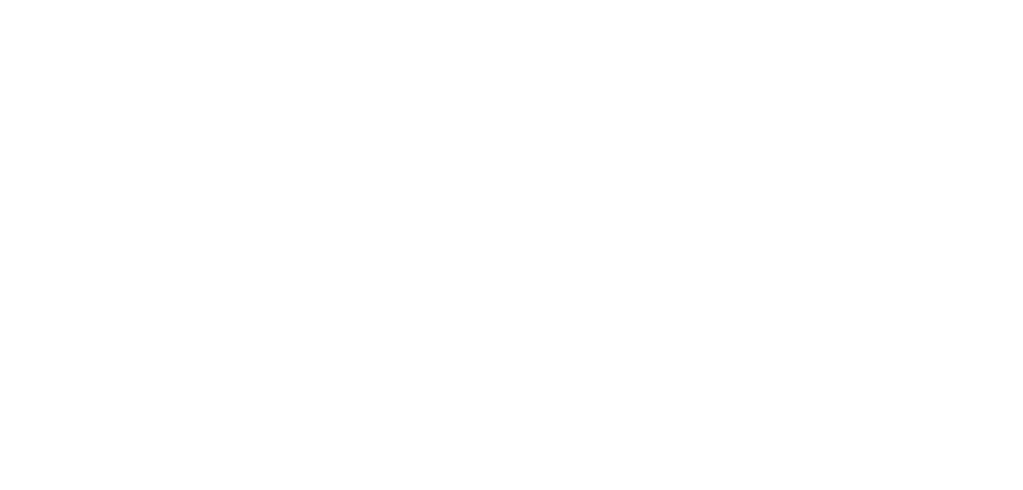
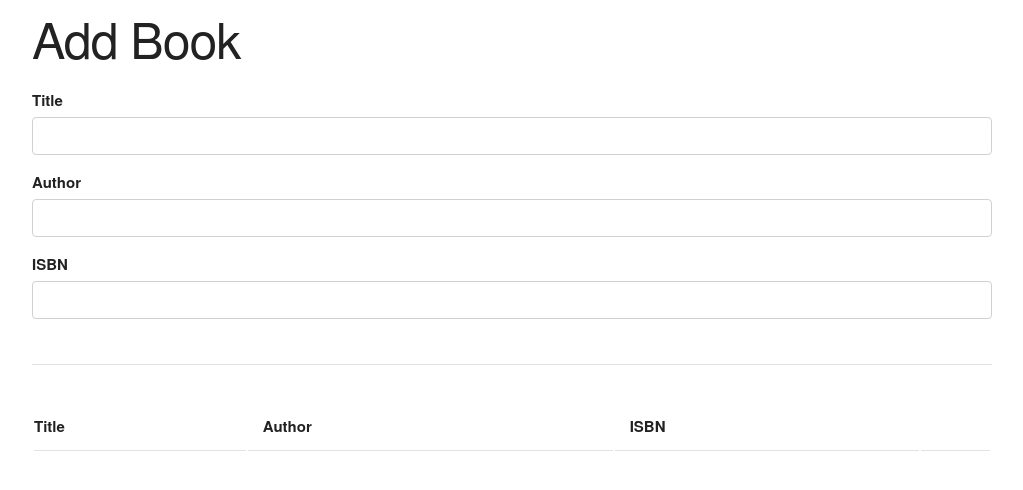
Before and after one commit to mikec-git/Book-List, a plain HTML site: page index.html in a window 1280 px wide. Shown: the whole page, without its empty margins (128-1151 px from the left). Drawn offline with nearby package versions, Linux system fonts and the light colour scheme.

Commit message:
Added basic markup using skeleton

```diff
--- a/index.html
+++ b/index.html
@@ -4,9 +4,40 @@
     <meta charset="UTF-8">
     <meta name="viewport" content="width=device-width, initial-scale=1.0">
     <meta http-equiv="X-UA-Compatible" content="ie=edge">
+    <link rel="stylesheet" href="https://cdnjs.cloudflare.com/ajax/libs/skeleton/2.0.4/skeleton.min.css">
     <title>Book List</title>
 </head>
 <body>
+    <div class="container">
+        <h1>Add Book</h1>
+        <form id="book-form">
+            <div>
+                <label for="title">Title</label>
+                <input type="text" id="title" class="u-full-width">
+            </div>
+            <div>
+                <label for="author">Author</label>
+                <input type="text" id="Author" class="u-full-width">
+            </div>
+            <div>
+                <label for="isbn">ISBN</label>
+                <input type="text" id="isbn" class="u-full-width">
+            </div>
+        </form>
+        <hr>
+        <table class="u-full-width">
+            <thead>
+                <tr>
+                    <th>Title</th>
+                    <th>Author</th>
+                    <th>ISBN</th>
+                    <th></th>
+                </tr>
+            </thead>
+            <tbody id="book-list"></tbody>
+        </table>
+    </div>
 
+    <script src="app.js"></script>
 </body>
 </html>
```
Also changed, not shown: app_es6.js (added).
